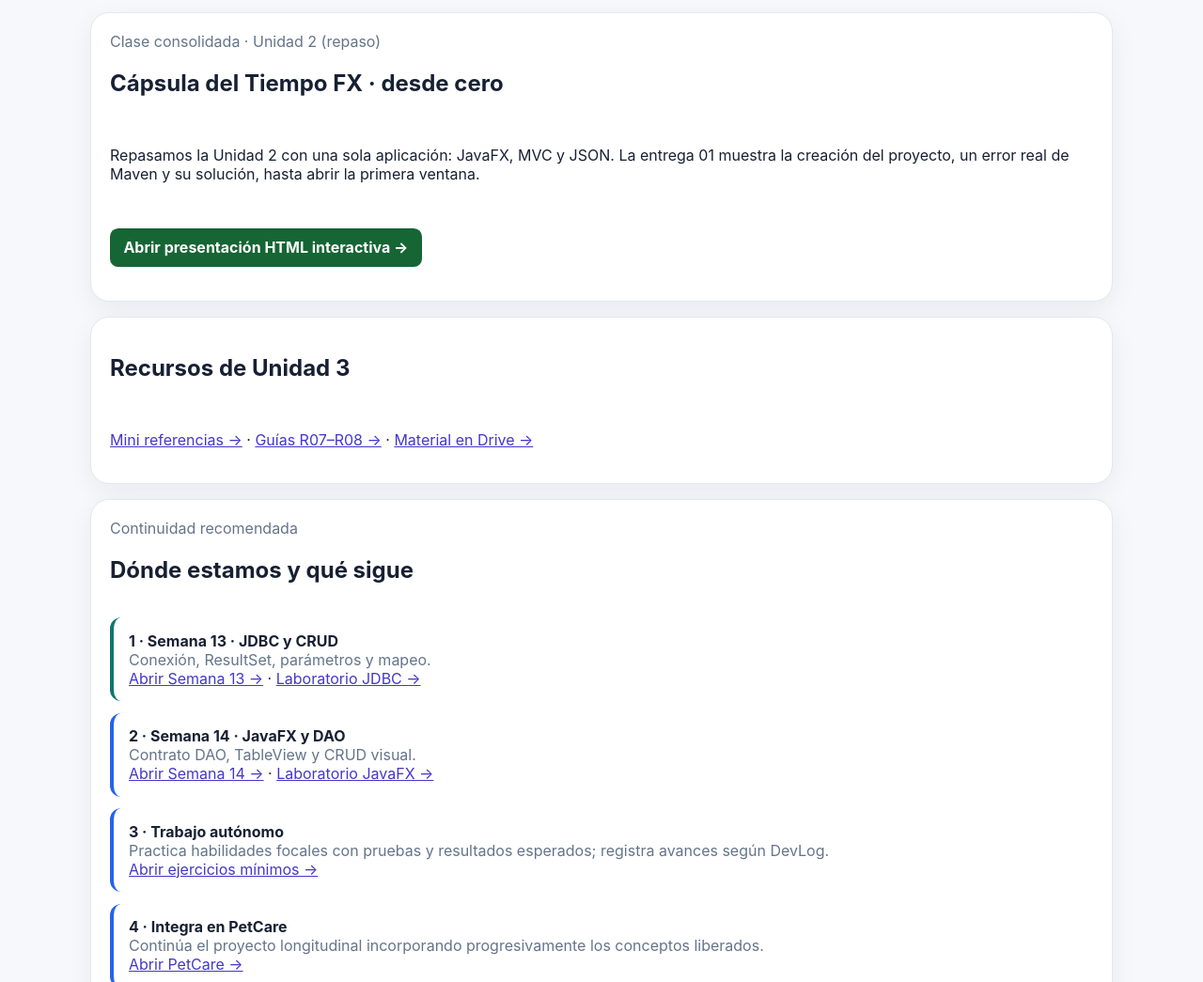
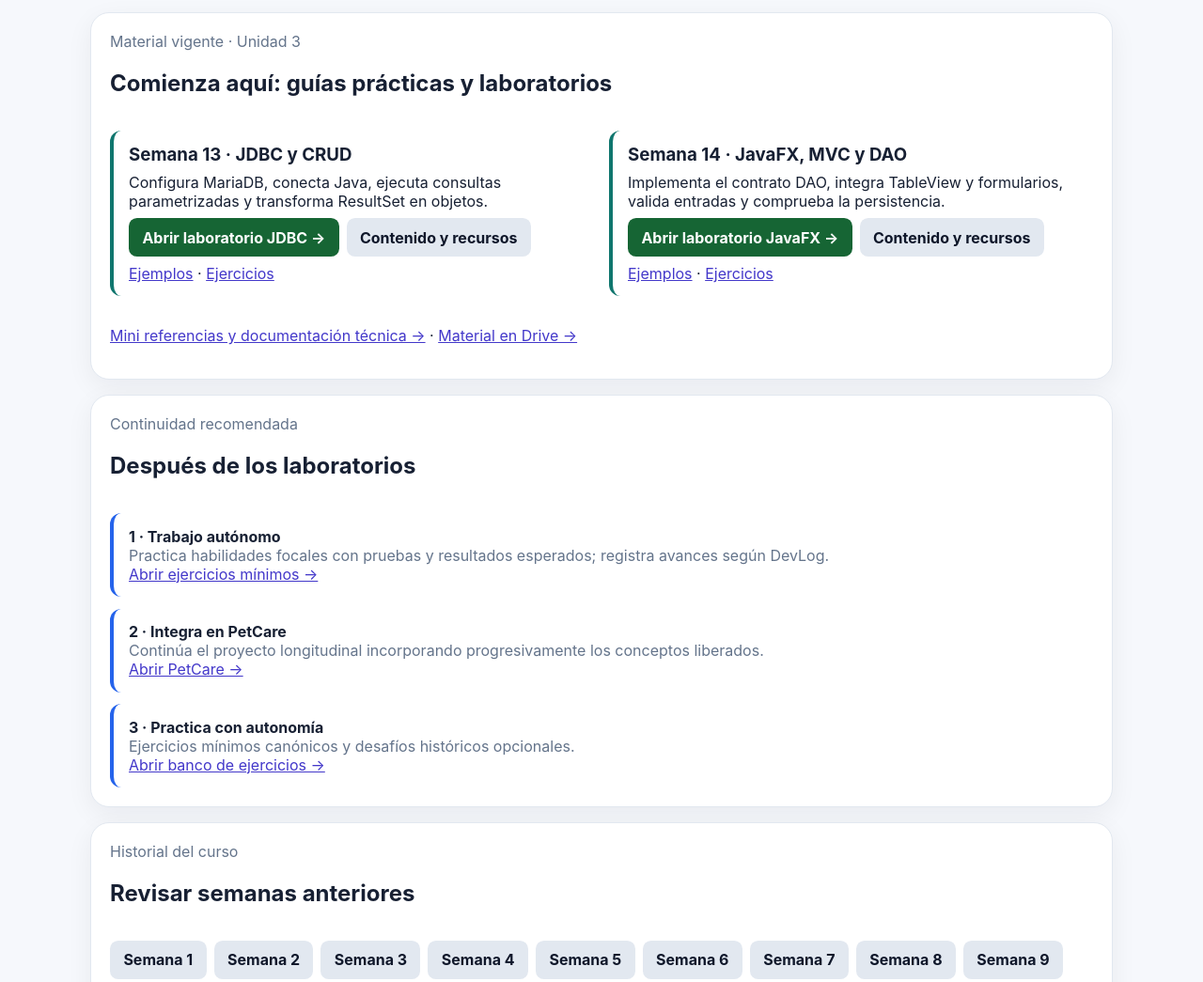
Before and after one commit to cmartinezs/DSY1102-DESARROLLO-ORIENTADO-OBJETOS-2026-2, a plain HTML site: page pages/home/index.html in a window 1280 px wide. Shown: the part 380-1425 px from the top of the page at 94% size. Drawn offline with Linux system fonts and the light colour scheme.

Commit message:
fix(site): prioritize current JDBC and DAO labs on home page

```diff
--- a/assets/css/pages/home.css
+++ b/assets/css/pages/home.css
@@ -8,3 +8,9 @@
 .home-feature-grid { display: grid; grid-template-columns: repeat(4, minmax(0, 1fr)); gap: 1rem; }
 @media (max-width: 900px) { .home-feature-grid { grid-template-columns: repeat(2, minmax(0,1fr)); } }
 @media (max-width: 600px) { .home-feature-grid { grid-template-columns: 1fr; } }
+
+.home-unit-grid { display: grid; grid-template-columns: repeat(2, minmax(0, 1fr)); gap: 1rem; }
+.home-unit-grid .home-step { display: flex; flex-direction: column; gap: .5rem; }
+.home-unit-grid .home-step h3, .home-unit-grid .home-step p { margin: 0; }
+.home-unit-grid .home-actions { margin-top: auto; }
+@media (max-width: 760px) { .home-unit-grid { grid-template-columns: 1fr; } }
--- a/pages/home/index.html
+++ b/pages/home/index.html
@@ -22,19 +22,28 @@
       <p>Conectamos objetos Java con MariaDB, aplicamos CRUD parametrizado y construimos una interfaz JavaFX con MVC y DAO.</p>
     </section>
 
-    <section class="panel stack"><div><div class="muted">Clase consolidada · Unidad 2 (repaso)</div><h2>Cápsula del Tiempo FX · desde cero</h2></div><p>Repasamos la Unidad 2 con una sola aplicación: JavaFX, MVC y JSON. La entrega 01 muestra la creación del proyecto, un error real de Maven y su solución, hasta abrir la primera ventana.</p><p><a class="btn btn-success" href="../classes/capsula-tiempo-fx/">Abrir presentación HTML interactiva →</a></p></section>
+    <section class="panel stack" aria-labelledby="unidad3">
+      <div><div class="muted">Material vigente · Unidad 3</div><h2 id="unidad3">Comienza aquí: guías prácticas y laboratorios</h2></div>
+      <div class="home-unit-grid">
+        <article class="home-step home-step--next"><h3>Semana 13 · JDBC y CRUD</h3><p>Configura MariaDB, conecta Java, ejecuta consultas parametrizadas y transforma ResultSet en objetos.</p><div class="home-actions"><a class="btn btn-success" href="../labs/semana-13/">Abrir laboratorio JDBC →</a><a class="btn btn-secondary" href="../weeks/#semana-13">Contenido y recursos</a></div><p><a href="https://github.com/cmartinezs/DSY1102-DESARROLLO-ORIENTADO-OBJETOS-2026-2/blob/master/ejemplos/semana-13/README.md">Ejemplos</a> · <a href="https://github.com/cmartinezs/DSY1102-DESARROLLO-ORIENTADO-OBJETOS-2026-2/blob/master/ejercicios/semana-13/README.md">Ejercicios</a></p></article>
+        <article class="home-step home-step--next"><h3>Semana 14 · JavaFX, MVC y DAO</h3><p>Implementa el contrato DAO, integra TableView y formularios, valida entradas y comprueba la persistencia.</p><div class="home-actions"><a class="btn btn-success" href="../labs/semana-14/">Abrir laboratorio JavaFX →</a><a class="btn btn-secondary" href="../weeks/#semana-14">Contenido y recursos</a></div><p><a href="https://github.com/cmartinezs/DSY1102-DESARROLLO-ORIENTADO-OBJETOS-2026-2/blob/master/ejemplos/semana-14/README.md">Ejemplos</a> · <a href="https://github.com/cmartinezs/DSY1102-DESARROLLO-ORIENTADO-OBJETOS-2026-2/blob/master/ejercicios/semana-14/README.md">Ejercicios</a></p></article>
+      </div>
+      <p><a href="https://github.com/cmartinezs/DSY1102-DESARROLLO-ORIENTADO-OBJETOS-2026-2/blob/master/semanas/semana-13/referencias.md">Mini referencias y documentación técnica →</a> · <a href="https://drive.google.com/drive/folders/1X7rAvAUvKsv0PaTxjBx-5SRC3M9o6laH">Material en Drive →</a></p>
+    </section>
 
-    <section class="panel stack"><h2>Recursos de Unidad 3</h2><p><a href="https://github.com/cmartinezs/DSY1102-DESARROLLO-ORIENTADO-OBJETOS-2026-2/blob/master/semanas/semana-13/referencias.md">Mini referencias →</a> · <a href="https://github.com/cmartinezs/DSY1102-DESARROLLO-ORIENTADO-OBJETOS-2026-2/blob/master/clases/unidad-02/capsula-tiempo-fx/jdbc/README.md">Guías R07–R08 →</a> · <a href="https://drive.google.com/drive/folders/1X7rAvAUvKsv0PaTxjBx-5SRC3M9o6laH">Material en Drive →</a></p></section>
+
+
+
 <section class="panel stack">
       <div>
         <div class="muted">Continuidad recomendada</div>
-        <h2>Dónde estamos y qué sigue</h2>
+        <h2>Después de los laboratorios</h2>
       </div>
       <div class="home-flow">
-        <article class="home-step home-step--next"><strong>1 · Semana 13 · JDBC y CRUD</strong><div class="muted">Conexión, ResultSet, parámetros y mapeo.</div><a href="../weeks/#semana-13">Abrir Semana 13 →</a> · <a href="../labs/semana-13/">Laboratorio JDBC →</a></article><article class="home-step"><strong>2 · Semana 14 · JavaFX y DAO</strong><div class="muted">Contrato DAO, TableView y CRUD visual.</div><a href="../weeks/#semana-14">Abrir Semana 14 →</a> · <a href="../labs/semana-14/">Laboratorio JavaFX →</a></article>
-        <article class="home-step"><strong>3 · Trabajo autónomo</strong><div class="muted">Practica habilidades focales con pruebas y resultados esperados; registra avances según DevLog.</div><a href="../exercises/class-practice/">Abrir ejercicios mínimos →</a></article>
-        <article class="home-step"><strong>4 · Integra en PetCare</strong><div class="muted">Continúa el proyecto longitudinal incorporando progresivamente los conceptos liberados.</div><a href="../project/petcare/">Abrir PetCare →</a></article>
-        <article class="home-step"><strong>5 · Practica con autonomía</strong><div class="muted">Ejercicios mínimos canónicos y desafíos históricos opcionales.</div><a href="../exercises/class-practice/">Abrir banco de ejercicios →</a></article>
+
+        <article class="home-step"><strong>1 · Trabajo autónomo</strong><div class="muted">Practica habilidades focales con pruebas y resultados esperados; registra avances según DevLog.</div><a href="../exercises/class-practice/">Abrir ejercicios mínimos →</a></article>
+        <article class="home-step"><strong>2 · Integra en PetCare</strong><div class="muted">Continúa el proyecto longitudinal incorporando progresivamente los conceptos liberados.</div><a href="../project/petcare/">Abrir PetCare →</a></article>
+        <article class="home-step"><strong>3 · Practica con autonomía</strong><div class="muted">Ejercicios mínimos canónicos y desafíos históricos opcionales.</div><a href="../exercises/class-practice/">Abrir banco de ejercicios →</a></article>
       </div>
     </section>
 
@@ -66,6 +75,7 @@
       <article class="panel"><div class="muted">Incremental</div><h3>PetCare</h3><p class="muted">Proyecto formativo longitudinal.</p><a class="btn btn-secondary" href="../project/petcare/">Abrir</a></article>
       <article class="panel"><div class="muted">Aplicación focal</div><h3>Ejercicios</h3><p class="muted">Problemas mínimos con prueba verificable, semanas 1–11, 13 y 14.</p><a class="btn btn-success" href="../exercises/class-practice/">Abrir</a></article>
     </section>
+  <section class="panel stack"><h2>Material de repaso · Unidad 2</h2><p>Cápsula del Tiempo FX: presentación original de JavaFX, MVC y JSON, y extensión JDBC R07–R08. Recursos opcionales de continuidad.</p><div class="home-actions"><a class="btn btn-secondary" href="../classes/capsula-tiempo-fx/">Presentación original</a><a class="btn btn-secondary" href="https://github.com/cmartinezs/DSY1102-DESARROLLO-ORIENTADO-OBJETOS-2026-2/blob/master/clases/unidad-02/capsula-tiempo-fx/jdbc/README.md">Guías R07–R08</a></div></section>
   </main>
 </body>
 </html>
```
